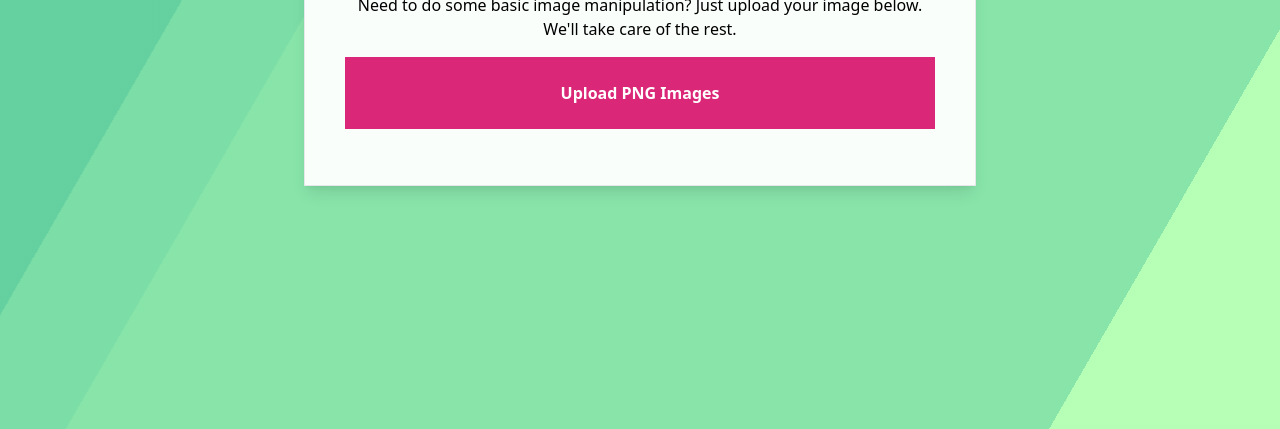
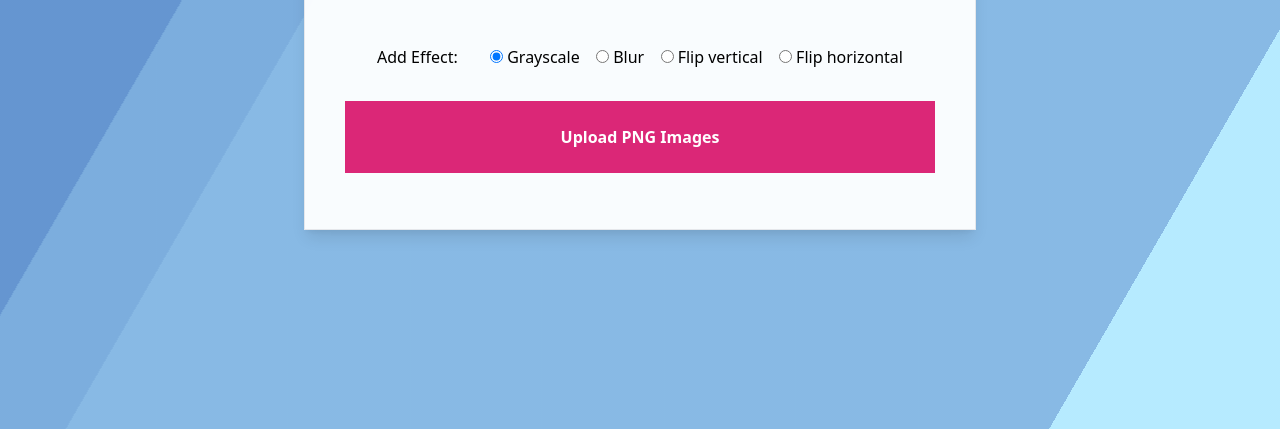
Before and after one commit to roberto-duran/rust-webAsambly-image-effect, a website built with webpack: page public/index.html in a window 1280 px wide. Shown: the part 371-800 px from the top of the page. Built offline with nearby package versions, Linux system fonts and the light colour scheme.

Commit message:
Add new effect and let the user choose between 4 of then

```diff
--- a/public/index.html
+++ b/public/index.html
@@ -8,29 +8,29 @@
     <link rel="preconnect" href="https://fonts.gstatic.com" crossorigin>
     <link href="https://fonts.googleapis.com/css2?family=Pacifico&display=swap" rel="stylesheet">
     <style>
-      h1 {
-        font-family: 'Pacifico', cursive;
+      h1{
+        font-family:'Pacifico', cursive;
       }
 
-      .bg {
-        animation: slide 3s ease-in-out infinite alternate;
-        background-image: linear-gradient(-60deg, #ACFFAD 50%, #50CB93 50%);
+      .bg{
+        animation:slide 3s ease-in-out infinite alternate;
+        background-image:linear-gradient(-60deg, #ace9ff 50%, #5087cb 50%);
       }
 
-      .bg:nth-child(2) {
+      .bg:nth-child(2){
         animation-direction:alternate-reverse;
         animation-duration:4s;
       }
 
-      .bg:nth-child(3) {
+      .bg:nth-child(3){
         animation-duration:5s;
       }
 
-      @keyframes slide {
-        0% {
+      @keyframes slide{
+        0%{
           transform:translateX(-25%);
         }
-        100% {
+        100%{
           transform:translateX(25%);
         }
       }
@@ -45,6 +45,21 @@
     <div class="bg-white bg-opacity-95 border shadow-lg p-10 text-center max-w-2xl">
         <h1 class="text-5xl mb-8">Image Effects</h1>
         <p class="mb-4">Need to do some basic image manipulation? Just upload your image below. We'll take care of the rest.</p>
+        <div class="flex justify-between p-8">
+            <label class="mr-4">Add Effect: </label>
+            <label>
+                <input type="radio" name="effect" checked value="grayscale"> Grayscale
+            </label>
+            <label>
+                <input type="radio" name="effect" class="accent-pink-500" value="blur"> Blur
+            </label>
+            <label>
+                <input type="radio" name="effect" class="accent-pink-500" value="flipv"> Flip vertical
+            </label>
+            <label>
+                <input type="radio" name="effect" class="accent-pink-500" value="fliph"> Flip horizontal
+            </label>
+        </div>
         <label class="bg-pink-600	text-white w-full p-6 block cursor-pointer font-bold mb-4">
             <!-- File Input -->
             <input type="file" id="upload" accept=".png" class="hidden">
```
Also changed, not shown: public/main.js (+4 -4 lines), dist/235.index.js, dist/index.html, dist/index.js, 3 other files. Lines whose indentation alone changed are shown as unchanged.
